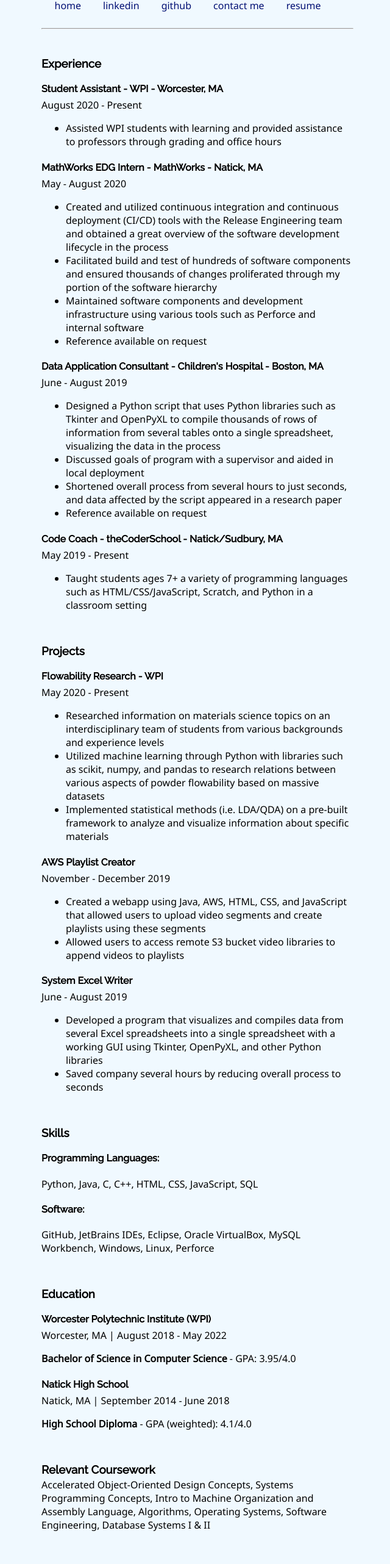
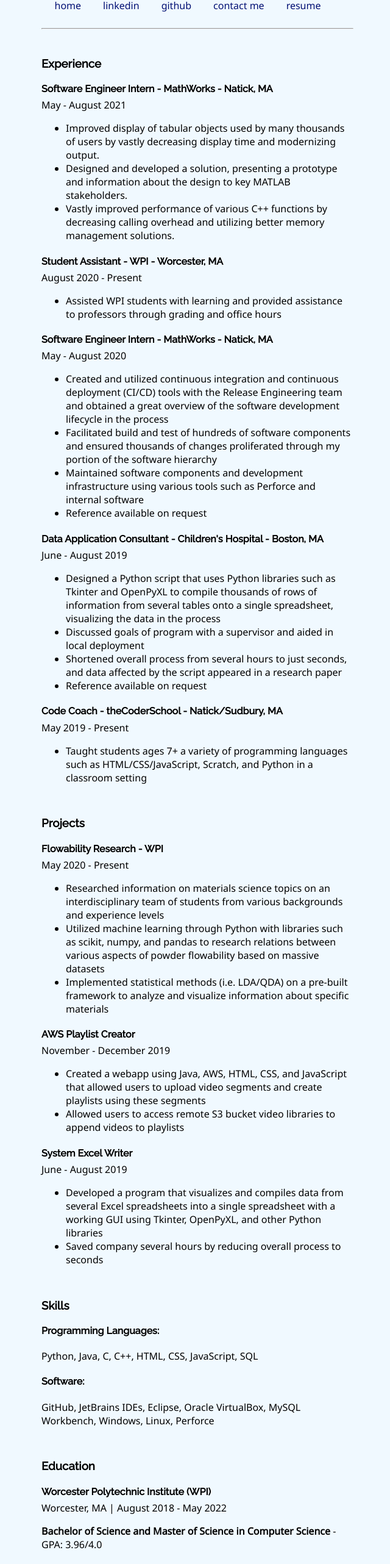
Before and after one commit to adkrueger/adkrueger.github.io, a plain HTML site: page resume.html in a window 1280 px wide. Shown: the part 151-2715 px from the top of the page at 61% size, without its empty margins (316-956 px from the left). Drawn offline with nearby package versions, Linux system fonts and the light colour scheme.

Commit message:
updated resume

```diff
--- a/resume.html
+++ b/resume.html
@@ -39,6 +39,22 @@
     <div id="resumemain">
       <div id="experience">
         <h3 class="header">Experience</h3>
+        <h4 class="header">Software Engineer Intern - MathWorks - Natick, MA</h4>
+        <p class="subtitle">May - August 2021</p>
+        <ul>
+          <li>
+            Improved display of tabular objects used by many thousands of users
+            by vastly decreasing display time and modernizing output.
+          </li>
+          <li>
+            Designed and developed a solution, presenting a prototype and information
+            about the design to key MATLAB stakeholders.
+          </li>
+          <li>
+            Vastly improved performance of various C++ functions by decreasing calling
+            overhead and utilizing better memory management solutions.
+          </li>
+        </ul>
         <h4 class="header">Student Assistant - WPI - Worcester, MA</h4>
         <p class="subtitle">August 2020 - Present</p>
         <ul>
@@ -47,7 +63,7 @@
             professors through grading and office hours
           </li>
         </ul>
-        <h4 class="header">MathWorks EDG Intern - MathWorks - Natick, MA</h4>
+        <h4 class="header">Software Engineer Intern - MathWorks - Natick, MA</h4>
         <p class="subtitle">May - August 2020</p>
         <ul>
           <li>
@@ -161,7 +177,7 @@
         <h3 class="header">Education</h3>
         <h4 class="header">Worcester Polytechnic Institute (WPI)</h4>
         <p class="subtitle">Worcester, MA | August 2018 - May 2022</p>
-        <p><b>Bachelor of Science in Computer Science</b> - GPA: 3.95/4.0</p>
+        <p><b>Bachelor of Science and Master of Science in Computer Science</b> - GPA: 3.96/4.0</p>
         <h4 class="header">Natick High School</h4>
         <p class="subtitle">Natick, MA | September 2014 - June 2018</p>
         <p><b>High School Diploma</b> - GPA (weighted): 4.1/4.0</p>
@@ -170,25 +186,23 @@
       <div id="coursework">
         <h3 class="header">Relevant Coursework</h3>
         <p class="subtitle">
-          Accelerated Object-Oriented Design Concepts, Systems Programming
-          Concepts, Intro to Machine Organization and Assembly Language,
-          Algorithms, Operating Systems, Software Engineering, Database Systems
-          I & II
+          Accelerated Object-Oriented Design Concepts, Algorithms, Operating Systems,
+          Software Engineering, Database Systems I & II, Intro to AI, Machine Learning
         </p>
       </div>
       <br />
       <div id="activities">
         <h3 class="header">Activities & Awards</h3>
-        <span><b>Dean's List</b> - 4/4 Semesters - WPI</span>
+        <span><b>Dean's List</b> - 6/6 Semesters - WPI</span>
         <br />
         <span class="subtitle">August 2018 - Present</span>
         <br /><br />
-        <span><b>Upsilon Pi Epsilon (CS Honor Society)</b> - Member - WPI</span>
+        <span><b>Upsilon Pi Epsilon (CS Honor Society)</b> - Web Secretary - WPI</span>
         <br />
         <span class="subtitle">January 2020 - Present</span>
         <br /><br />
         <span
-          ><b>Greenhouse & Horticulture Club</b> - Activities Manager -
+          ><b>Greenhouse & Horticulture Club</b> - Treasurer -
           WPI</span
         >
         <br />
@@ -211,14 +225,7 @@
         <br />
         <span class="subtitle">November 2018 - Present</span>
         <br /><br />
-        <span
-          ><b>Association of Computing Machinery</b> - Member - WPI
-          Chapter</span
-        >
-        <br />
-        <span class="subtitle">August 2018 - Present</span>
       </div>
-      <br /><br />
     </div>
   </body>
 </html>
--- a/style.css
+++ b/style.css
@@ -3,7 +3,7 @@
 }
 
 body {
-  margin: 0 30%;
+  margin: 0% 30% 5% 30%;
 }
 
 html {
```
